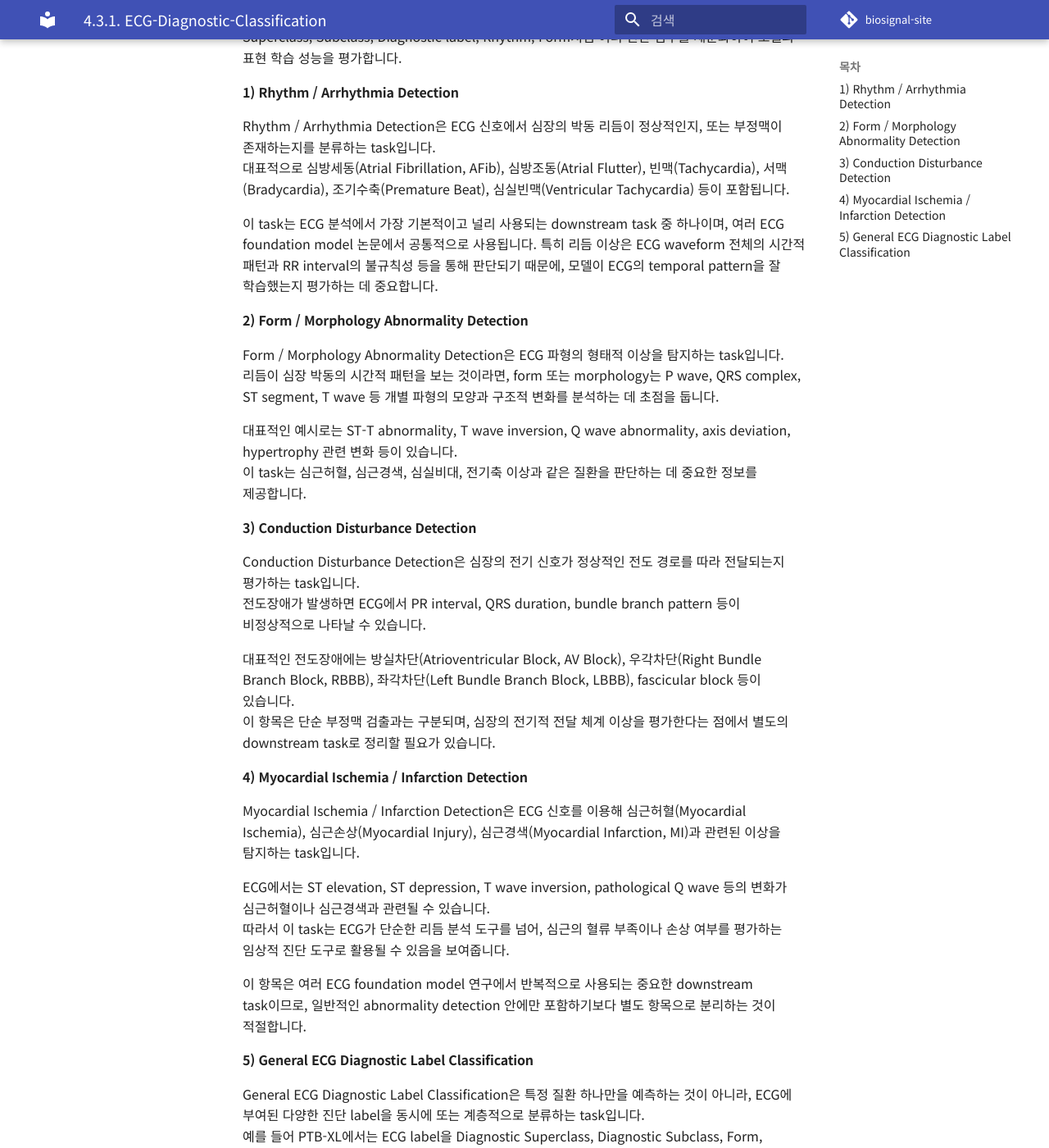
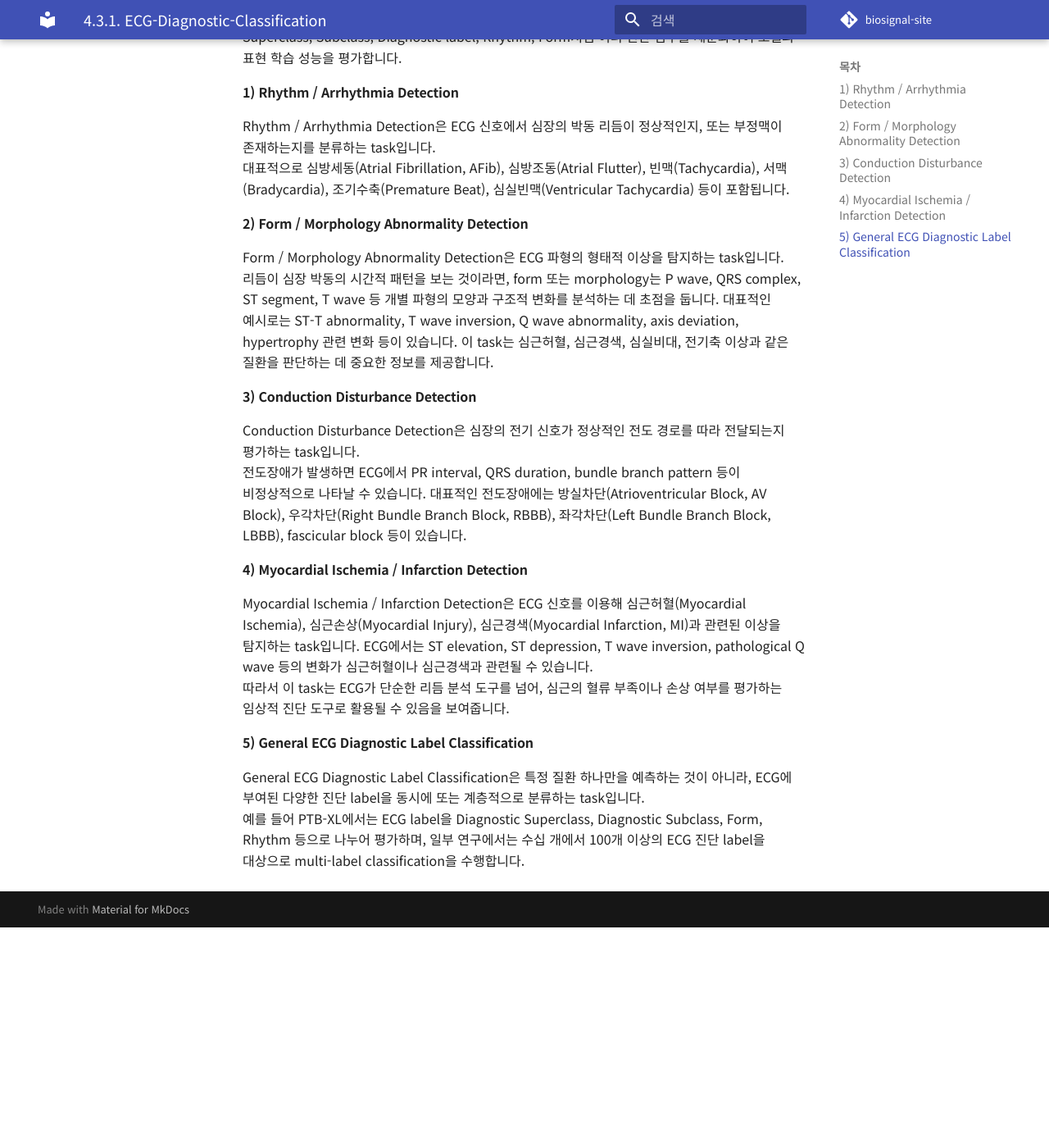
Before and after one commit to iwantjeonyeok/biosignal-site, an MkDocs documentation site: the page built from docs/ecg/4-ecg-데이터셋의-정제-및-활용-방안/4-3-downstream-task/4-3-1-ECG-Diagnostic-Classification.md, in a window 1280 px wide and 1400 px high, scrolled down 272 px. Shown: the whole window at 82% size. Built offline with MkDocs 1.6.1 and Material for MkDocs 9.7.7, drawn with Linux system fonts in a browser that asks for light colours; comment, search, counter and statistics services are not loaded; after the commit the page ends 1403 px from its top, so only the background shows below that; some of the changed text lies outside the part shown.

Commit message:
Update 4-3-1-ECG-Diagnostic-Classification.md

```diff
--- a/docs/ecg/4-ecg-데이터셋의-정제-및-활용-방안/4-3-downstream-task/4-3-1-ECG-Diagnostic-Classification.md
+++ b/docs/ecg/4-ecg-데이터셋의-정제-및-활용-방안/4-3-downstream-task/4-3-1-ECG-Diagnostic-Classification.md
@@ -7,37 +7,25 @@ ECG Diagnostic Classification은 ECG 신호를 바탕으로 심장 질환, 리
 Rhythm / Arrhythmia Detection은 ECG 신호에서 심장의 박동 리듬이 정상적인지, 또는 부정맥이 존재하는지를 분류하는 task입니다.
 대표적으로 심방세동(Atrial Fibrillation, AFib), 심방조동(Atrial Flutter), 빈맥(Tachycardia), 서맥(Bradycardia), 조기수축(Premature Beat), 심실빈맥(Ventricular Tachycardia) 등이 포함됩니다.
 
-이 task는 ECG 분석에서 가장 기본적이고 널리 사용되는 downstream task 중 하나이며, 여러 ECG foundation model 논문에서 공통적으로 사용됩니다. 특히 리듬 이상은 ECG waveform 전체의 시간적 패턴과 RR interval의 불규칙성 등을 통해 판단되기 때문에, 모델이 ECG의 temporal pattern을 잘 학습했는지 평가하는 데 중요합니다.
-
 #### 2) Form / Morphology Abnormality Detection
 
 Form / Morphology Abnormality Detection은 ECG 파형의 형태적 이상을 탐지하는 task입니다.
 리듬이 심장 박동의 시간적 패턴을 보는 것이라면, form 또는 morphology는 P wave, QRS complex, ST segment, T wave 등 개별 파형의 모양과 구조적 변화를 분석하는 데 초점을 둡니다.
-
-대표적인 예시로는 ST-T abnormality, T wave inversion, Q wave abnormality, axis deviation, hypertrophy 관련 변화 등이 있습니다.
-이 task는 심근허혈, 심근경색, 심실비대, 전기축 이상과 같은 질환을 판단하는 데 중요한 정보를 제공합니다.
+대표적인 예시로는 ST-T abnormality, T wave inversion, Q wave abnormality, axis deviation, hypertrophy 관련 변화 등이 있습니다. 이 task는 심근허혈, 심근경색, 심실비대, 전기축 이상과 같은 질환을 판단하는 데 중요한 정보를 제공합니다.
 
 #### 3) Conduction Disturbance Detection
 
 Conduction Disturbance Detection은 심장의 전기 신호가 정상적인 전도 경로를 따라 전달되는지 평가하는 task입니다.
 전도장애가 발생하면 ECG에서 PR interval, QRS duration, bundle branch pattern 등이 비정상적으로 나타날 수 있습니다.
-
 대표적인 전도장애에는 방실차단(Atrioventricular Block, AV Block), 우각차단(Right Bundle Branch Block, RBBB), 좌각차단(Left Bundle Branch Block, LBBB), fascicular block 등이 있습니다.
-이 항목은 단순 부정맥 검출과는 구분되며, 심장의 전기적 전달 체계 이상을 평가한다는 점에서 별도의 downstream task로 정리할 필요가 있습니다.
 
 #### 4) Myocardial Ischemia / Infarction Detection
 
 Myocardial Ischemia / Infarction Detection은 ECG 신호를 이용해 심근허혈(Myocardial Ischemia), 심근손상(Myocardial Injury), 심근경색(Myocardial Infarction, MI)과 관련된 이상을 탐지하는 task입니다.
-
 ECG에서는 ST elevation, ST depression, T wave inversion, pathological Q wave 등의 변화가 심근허혈이나 심근경색과 관련될 수 있습니다.
 따라서 이 task는 ECG가 단순한 리듬 분석 도구를 넘어, 심근의 혈류 부족이나 손상 여부를 평가하는 임상적 진단 도구로 활용될 수 있음을 보여줍니다.
-
-이 항목은 여러 ECG foundation model 연구에서 반복적으로 사용되는 중요한 downstream task이므로, 일반적인 abnormality detection 안에만 포함하기보다 별도 항목으로 분리하는 것이 적절합니다.
 
 #### 5) General ECG Diagnostic Label Classification
 
 General ECG Diagnostic Label Classification은 특정 질환 하나만을 예측하는 것이 아니라, ECG에 부여된 다양한 진단 label을 동시에 또는 계층적으로 분류하는 task입니다.
 예를 들어 PTB-XL에서는 ECG label을 Diagnostic Superclass, Diagnostic Subclass, Form, Rhythm 등으로 나누어 평가하며, 일부 연구에서는 수십 개에서 100개 이상의 ECG 진단 label을 대상으로 multi-label classification을 수행합니다.
-
-이 task는 ECG foundation model이 특정 질환에만 특화된 모델이 아니라, 여러 ECG 진단 범주에 걸쳐 일반화된 표현을 학습했는지 평가하는 데 중요합니다.
-따라서 ECG Diagnostic Classification의 가장 넓은 범주로 볼 수 있으며, Rhythm, Form, Conduction, Myocardial Infarction Detection 등을 포함하는 상위 개념에 해당합니다.
```
